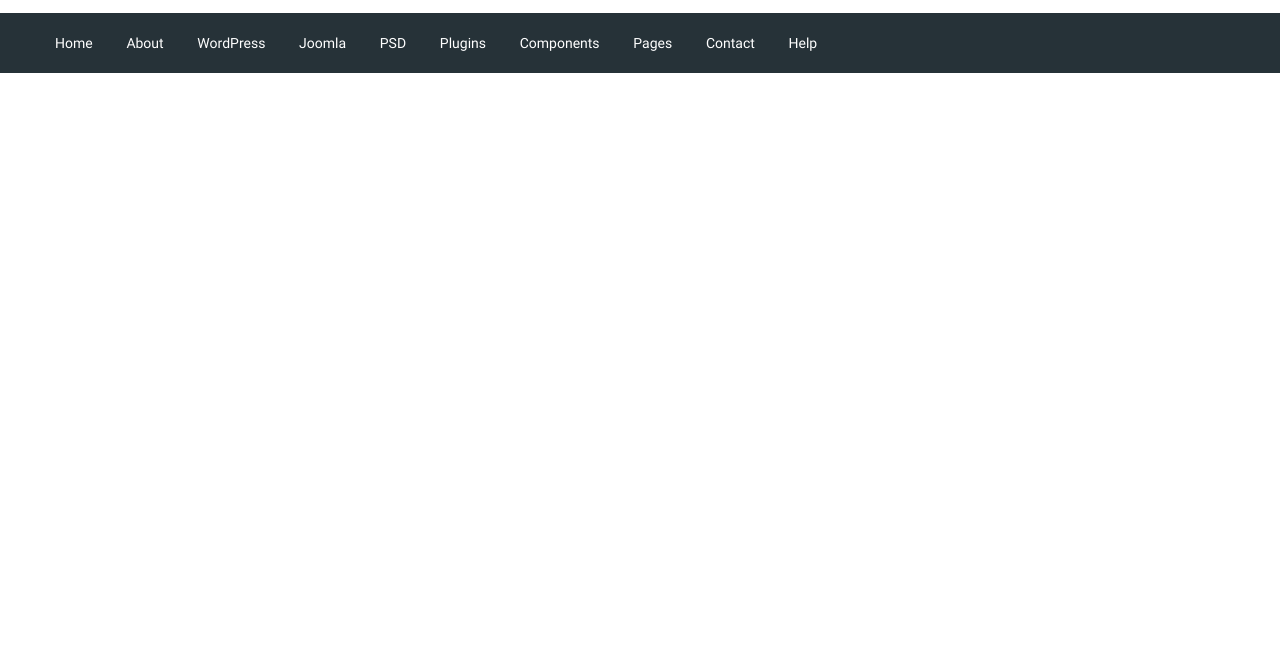
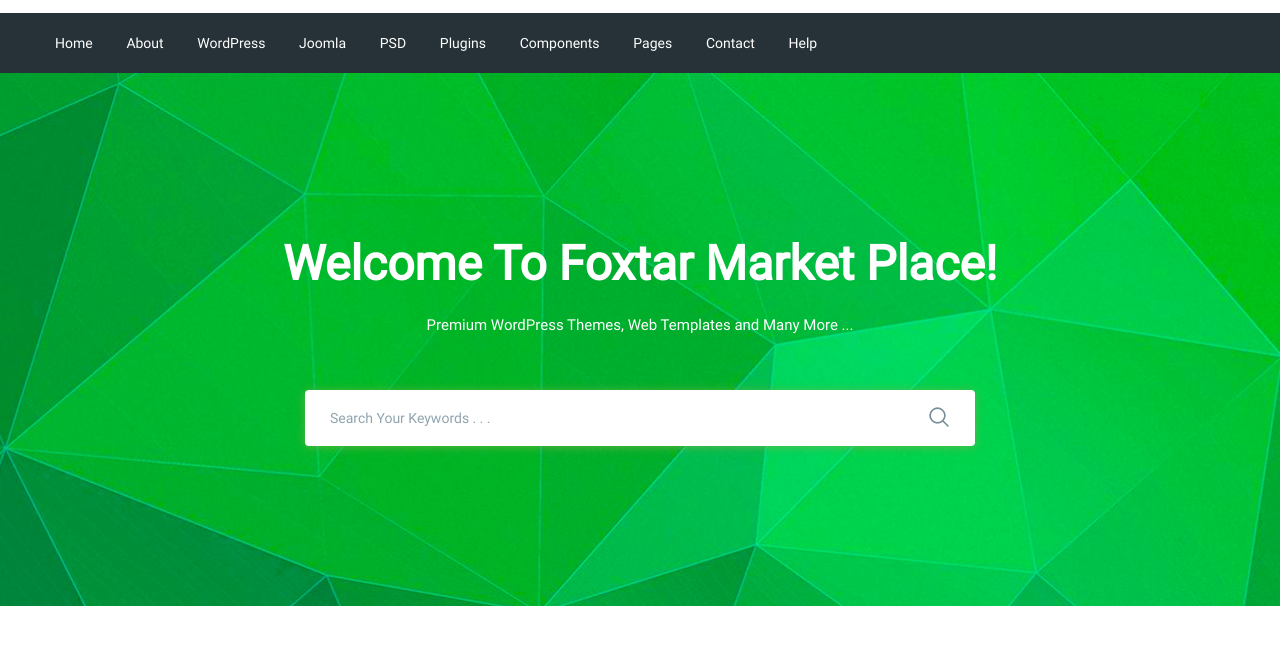
Before and after one commit to TatianaDavidenko/modernonew, a website: page app/index.html in a window 1280 px wide. Shown: the part 77-722 px from the top of the page. Drawn offline with nearby package versions, Linux system fonts and the light colour scheme; files that its build step writes are made by us from their sources.

Commit message:
added search section

```diff
--- a/app/index.html
+++ b/app/index.html
@@ -51,12 +51,30 @@
                         <li><a href="#">Contact</a></li>
                         <li><a href="#">Help</a></li>
                     </ul>
-
                 </nav>
             </div>
         </div>
-
     </header>
+    <section class="search" style="background-image: url(images/search-bg.jpg);">
+        <div class="container">
+            <div class="search__inner">
+                <div class="search__inner-title">
+                    Welcome To Foxtar Market Place!
+                </div>
+                <div class="search__inner-text">
+                    Premium WordPress Themes, Web Templates and Many More ...
+                </div>
+                <div class="search__inner-form">
+                    <form>
+                        <input type="text" placeholder="Search Your Keywords . . ." required>
+                        <button type="submit">
+                            <img src="images/icons/search.png" alt="">
+                        </button>
+                    </form>
+                </div>
+            </div>
+        </div>
+    </section>
 
     <script src="https://ajax.googleapis.com/ajax/libs/jquery/3.5.1/jquery.min.js"></script>
     <script src="js/libs.min.js"></script>
--- a/app/scss/style.scss
+++ b/app/scss/style.scss
@@ -11,11 +11,11 @@
 .header__text {
   margin-left: auto;
   margin-right: 50px;
-  span{
+  span {
     color: $red;
   }
 }
-.header__btn{
+.header__btn {
   padding: 4px;
   width: 72px;
   border-radius: 4px;
@@ -23,30 +23,81 @@
   color: #fff;
   font-size: 12px;
 }
-.header__btn-login{
+.header__btn-login {
   background-color: $green;
 }
-.header__btn-register{
+.header__btn-register {
   background-color: $red;
   margin-left: 7px;
 }
-.header__menu{
+.header__menu {
   background-color: $bg;
 }
-.menu{
+.menu {
   display: flex;
   align-items: center;
   height: 60px;
 }
-.menu__list{
-  li{
+.menu__list {
+  li {
     display: inline-block;
-    & + li{
+    & + li {
       margin-left: 30px;
     }
   }
-  a{
+  a {
     color: #fff;
     font-size: 14px;
   }
 }
+.search {
+  background-repeat: no-repeat;
+  background-size: cover;
+  background-position: center;
+  min-height: 533px;
+}
+.search__inner {
+  padding: 155px 0px 100px;
+  color: #fff;
+  text-align: center;
+  &-title {
+    font-size: 48px;
+    margin-bottom: 10px;
+    font-weight: 700;
+    line-height: 72px;
+  }
+  &-text {
+    font-style: 20px;
+    margin-bottom: 50px;
+    font-weight: 500;
+    line-height: 30px;
+  }
+  &-form {
+    max-width: 670px;
+    margin: 0 auto;
+    position: relative;
+    input {
+      display: block;
+      width: 100%;
+      box-shadow: 0px 1px 10px 0px rgba(124, 178, 64, 0.75);
+      border-radius: 4px;
+      height: 56px;
+      border: none;
+      font-size: 14px;
+      font-weight: 500;
+      padding-left: 25px;
+      padding-right: 60px;
+      &::placeholder{
+        color: #90a4ae;
+        font-weight: 500;
+      }
+    }
+    button{
+      position: absolute;
+      border: none;
+      background-color: transparent;
+      right: 20px;
+      top: 16px;
+    }
+  }
+}
```
Also changed, not shown: app/images/icons/search.png (added), app/images/icons/search.svg (added), app/images/search-bg.jpg (added).
